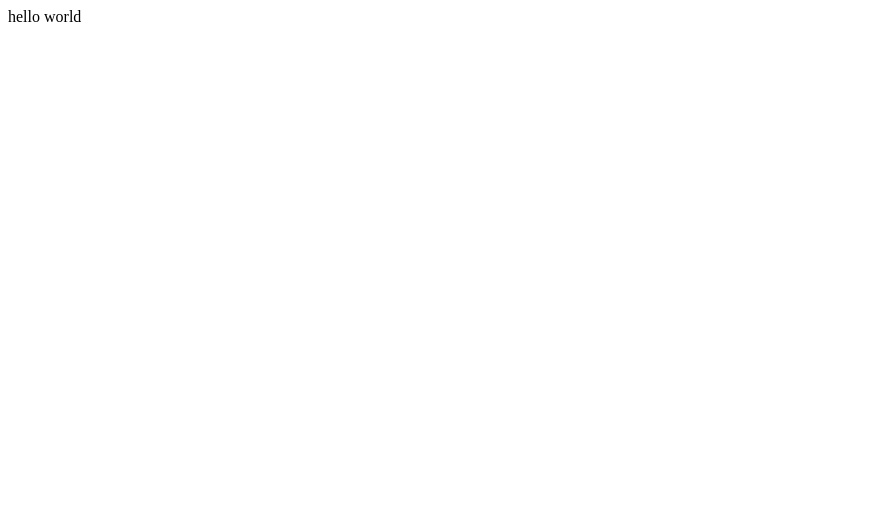
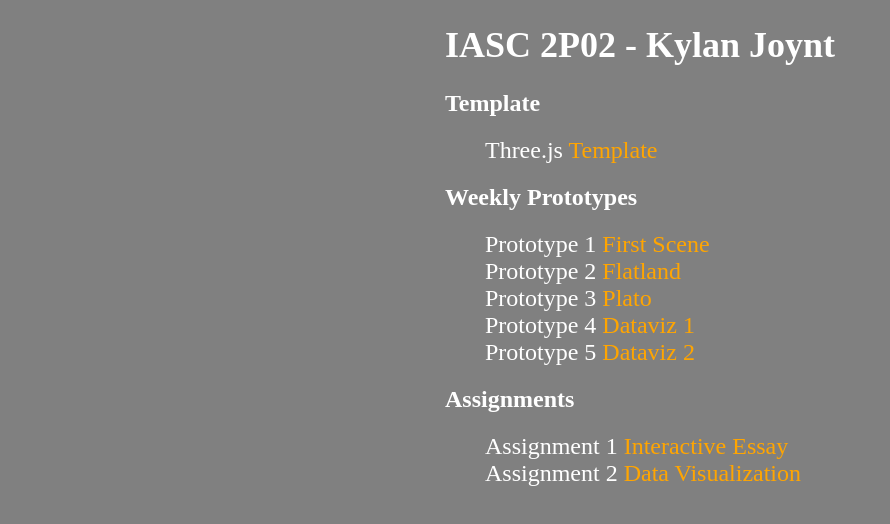
Before and after one commit to kylanjoynt/IASC-2P02, a plain HTML site: page index.html in a window 1280 px wide. Shown: the whole page, without its empty margins (0-890 px from the left). Drawn offline with Linux system fonts and the light colour scheme.

Commit message:
Week 2 Prototype

```diff
--- a/index.html
+++ b/index.html
@@ -1,3 +1,34 @@
+<!DOCTYPE html>
+<head>
+    <title>
+        IASC 2P02 - Kylan Joynt
+    </title>
+
+    <!-- CSS -->
+     <link rel="stylesheet" href="style.css">
+</head>
+
 <body>
-    <p> hello world</p>
+    <h1>IASC 2P02  - Kylan Joynt</h1>
+
+    <h2>Template</h2>
+    <ul>
+        <li>Three.js <a href="template/">Template</a></li>
+    </ul>
+
+    <h2>Weekly Prototypes</h2>
+    <ul>
+        <li>Prototype 1 <a href="prototype1/"> First Scene </a> </li>
+        <li>Prototype 2 <a href="prototype2/"> Flatland </a></li>
+        <li>Prototype 3 <a href="prototype3/"> Plato </a></li>
+        <li>Prototype 4 <a href="prototype4/"> Dataviz 1 </a></li>
+        <li>Prototype 5 <a href="prototype5/"> Dataviz 2 </a></li>
+    </ul>
+
+    <h2>Assignments</h2>
+    <ul>
+        <li class="assignment" >Assignment 1 <a href="assignment1/"> Interactive Essay</a></li>
+        <li class="assignment" id="last-one">Assignment 2 <a href="assignment2/"> Data Visualization</a></li>
+    </ul>
+
 </body>
--- /dev/null
+++ b/style.css
@@ -0,0 +1,30 @@
+body {
+    background-color: gray;
+    color: white;
+    width: fit-content;
+    margin: 0 auto;
+    text-align: left;
+}
+
+h1 {
+    font-size: 36px;
+}
+
+h2{
+    font-size: 28pix;
+}
+
+li {
+    font-size: 24px;
+    list-style-type: none;
+}
+
+a {
+    color: orange;
+    text-decoration: none;
+}
+
+a:hover {
+    color:aqua;
+    text-decoration: overline;
+}
```
Also changed, not shown: prototype1/index.html (added, +1 -0 lines), 1 other file.
